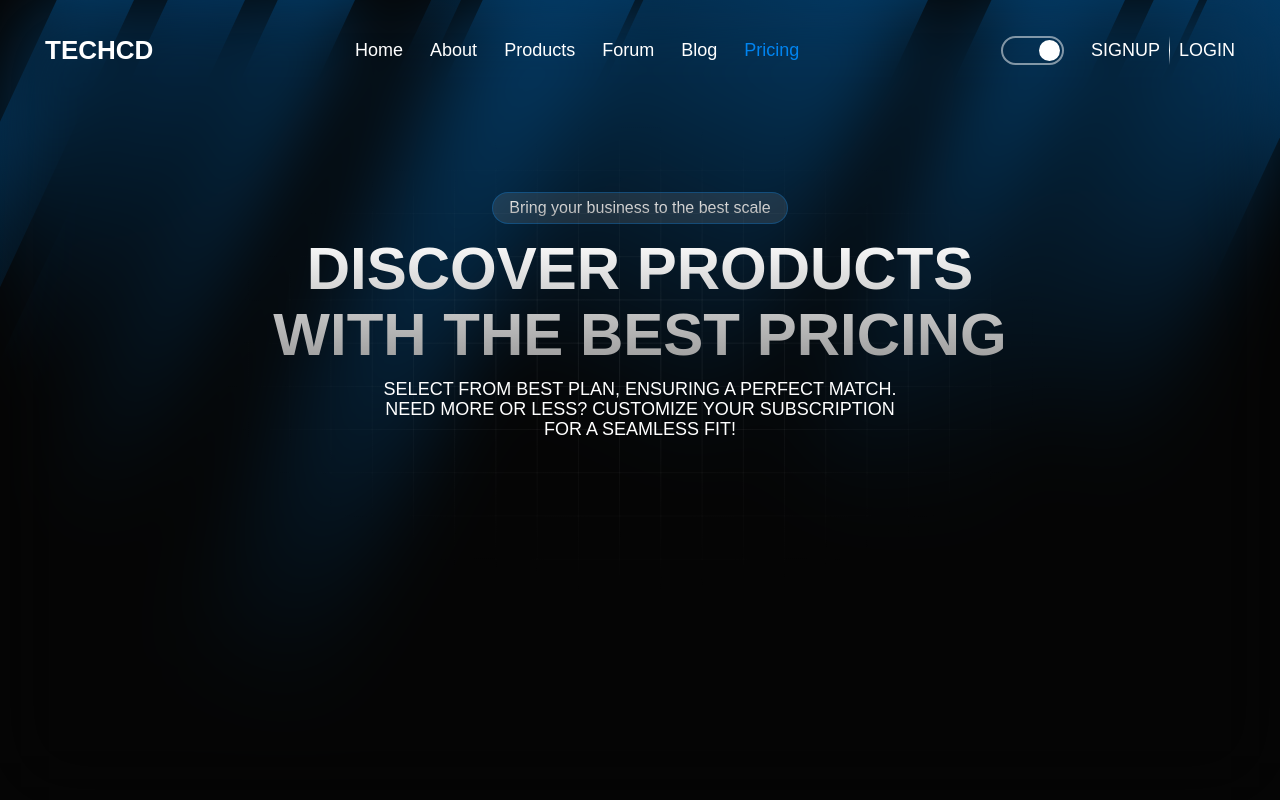
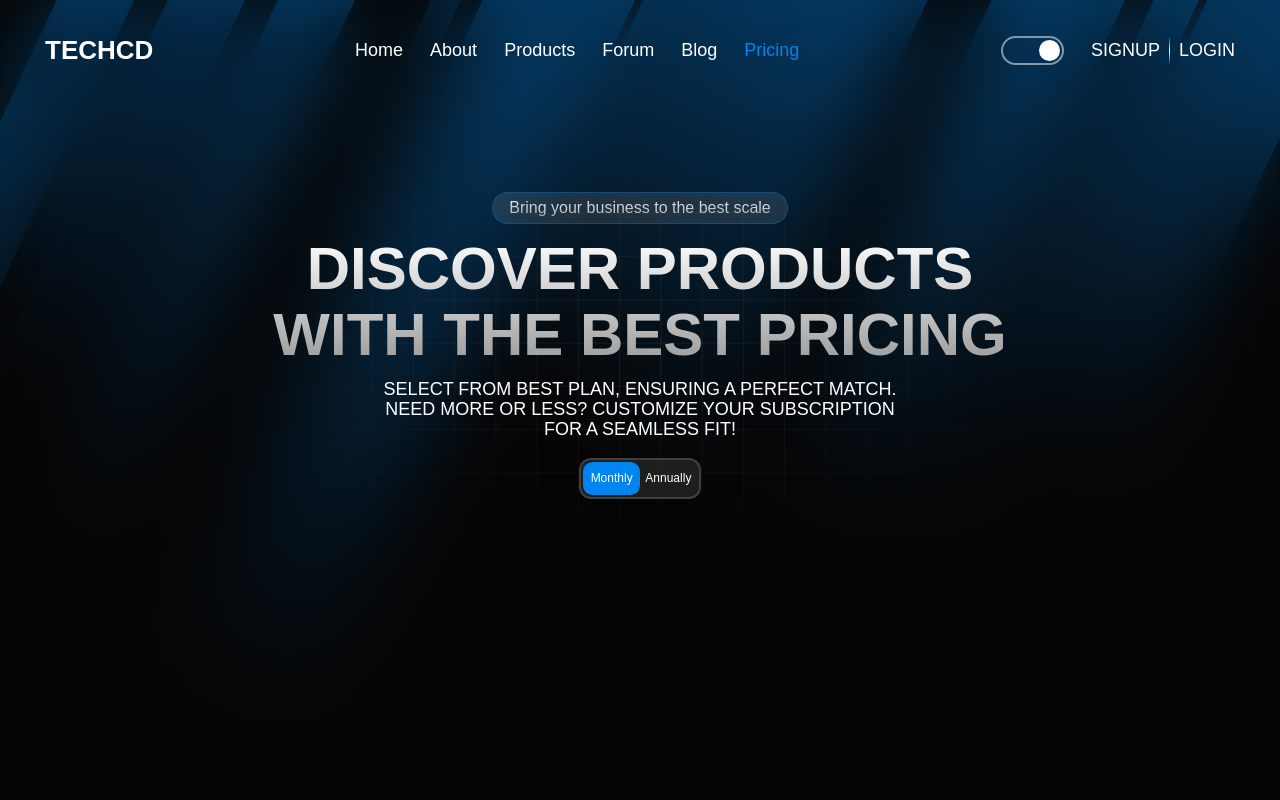
Before and after one commit to chamika-damith/techcd-portfolio, a Next.js app: page /pricing in a window 1280 px wide. Shown: the top 800 px of the page. Built offline with nearby package versions, Linux system fonts and the light colour scheme; a web font is replaced by a local one.

Commit message:
feat(pricing-page): pricing tab

```diff
--- a/components/user/pricing-page/pricing/Pricing.tsx
+++ b/components/user/pricing-page/pricing/Pricing.tsx
@@ -4,6 +4,7 @@ import Image from "next/image";
 import bg from "@/public/images/pricing-page/pricing/bg.svg";
 import SectionTitle from "./SectionTitle";
 import GodRays from "./GodRays";
+import PricingTabs from "./PricingTabs";
 
 const Pricing = () => {
   return (
@@ -13,6 +14,7 @@ const Pricing = () => {
 
       <div className="px-container relative container mx-auto pt-[8em]">
         <SectionTitle />
+        <PricingTabs />
       </div>
     </section>
   );
--- /dev/null
+++ b/components/user/pricing-page/pricing/PricingTabs.tsx
@@ -0,0 +1,36 @@
+"use client";
+
+import { cn } from "@/lib/utils";
+import React, { useState } from "react";
+
+const PricingTabs = () => {
+  const [isPricingAnnual, setIsPricingAnnual] = useState(false);
+
+  return (
+    <div>
+      <div className="bg-foreground/10 border-foreground/15 relative mx-auto mt-[1.5em] w-fit rounded-[1em] border-2 p-[0.2em] text-[12px] font-medium backdrop-blur-[4px] 2xl:text-[22px]">
+        <div
+          className={cn(
+            "bg-primary absolute top-0 bottom-0 left-0 m-[0.2em] w-[8.5ch] rounded-[0.8em] transition-all duration-500 ease-in",
+            isPricingAnnual && "left-1/2 -translate-x-[0.2em]",
+          )}
+        ></div>
+
+        <button
+          className="relative w-[8.5ch] py-[0.8em]"
+          onClick={() => setIsPricingAnnual(false)}
+        >
+          Monthly
+        </button>
+        <button
+          className="relative w-[8.5ch] py-[0.8em]"
+          onClick={() => setIsPricingAnnual(true)}
+        >
+          Annually
+        </button>
+      </div>
+    </div>
+  );
+};
+
+export default PricingTabs;
```
